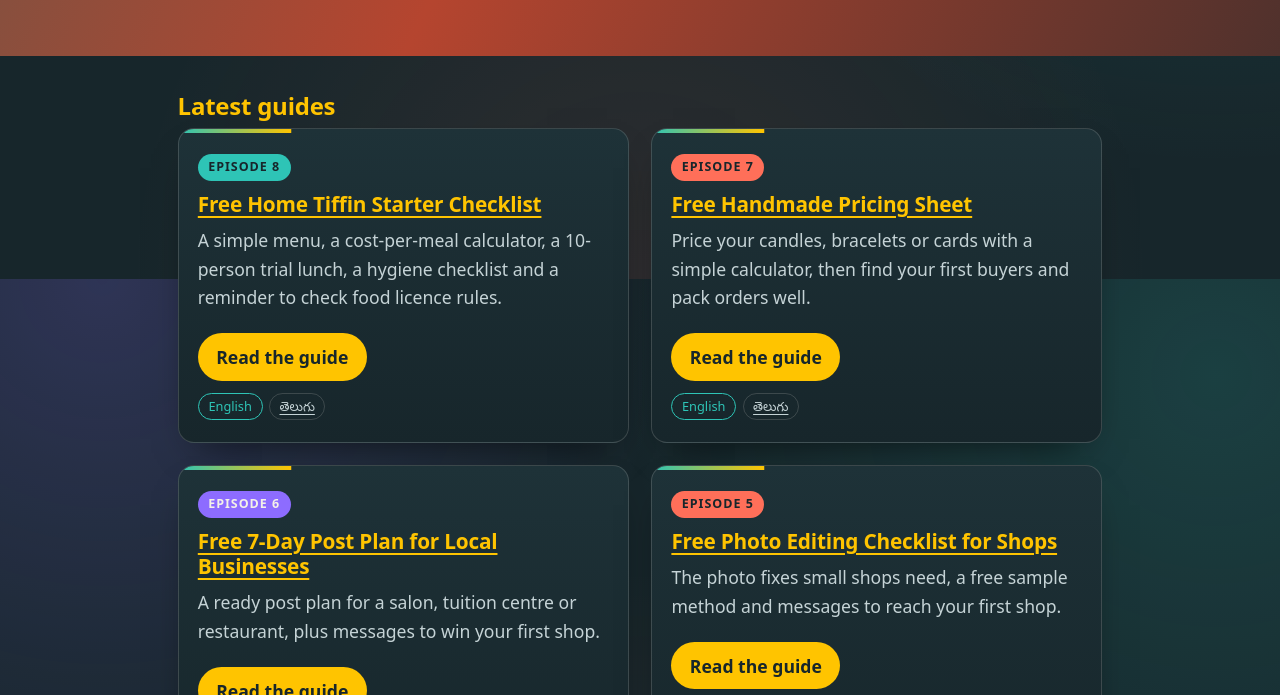
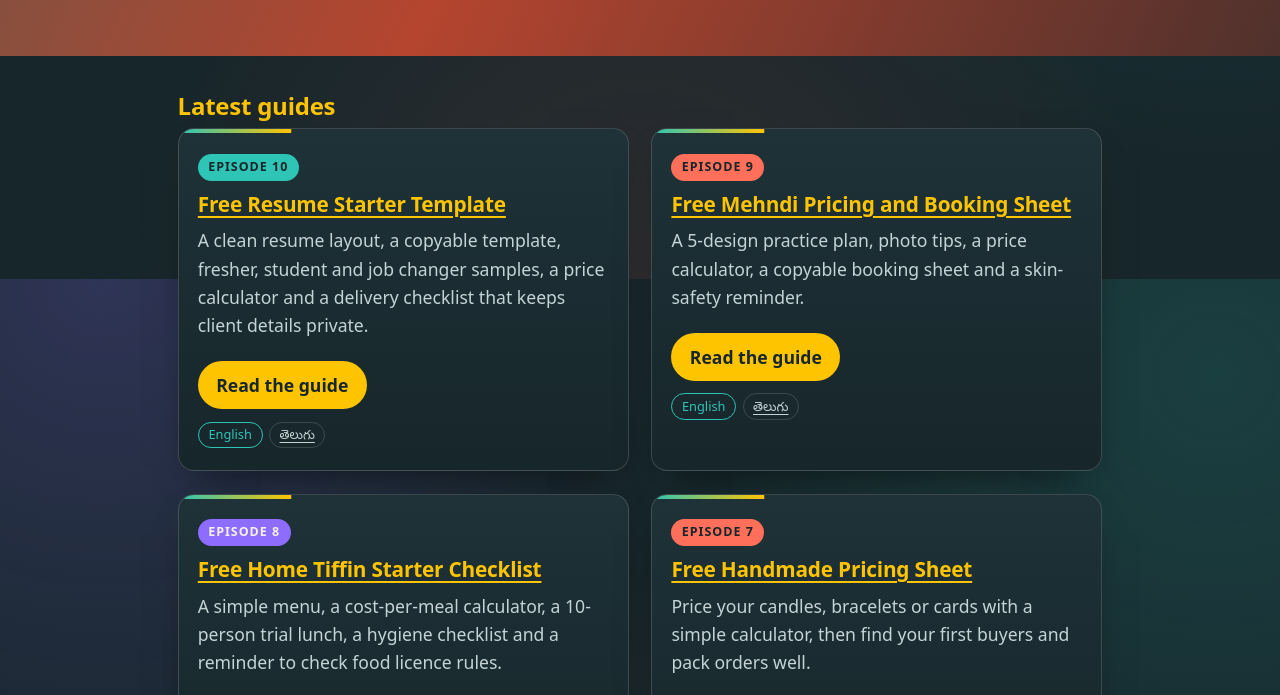
Before and after one commit to VR-DEVELOPMENTS-OFFICIAL/VD-DM-SITES, a plain HTML site: page index.html in a window 1280 px wide. Shown: the part 521-1216 px from the top of the page. Drawn offline with Linux system fonts and the light colour scheme.

Commit message:
Update index.html

```diff
--- a/index.html
+++ b/index.html
@@ -39,7 +39,7 @@
         <p class="daily-note rise rise-4">A new free guide goes up every day.</p>
 
         <ul class="stats rise rise-4" aria-label="At a glance">
-          <li class="stat"><strong data-count="8">8</strong><span>free guides</span></li>
+          <li class="stat"><strong data-count="10">10</strong><span>free guides</span></li>
           <li class="stat"><strong data-count="15">15</strong><span>template ideas</span></li>
           <li class="stat"><strong data-count="10">10</strong><span>checklist points</span></li>
         </ul>
@@ -51,6 +51,26 @@
       <ul class="guide-list">
         <!-- guide card: add each new guide here, at the top, so the newest comes first (copy one card below). -->
         <li class="guide-card" data-reveal style="--d: 0.05s">
+          <span class="kicker">Episode 10</span>
+          <h3><a href="guides/ep10-free-resume-starter-template.html">Free Resume Starter Template</a></h3>
+          <p>A clean resume layout, a copyable template, fresher, student and job changer samples, a price calculator and a delivery checklist that keeps client details private.</p>
+          <a class="button" href="guides/ep10-free-resume-starter-template.html">Read the guide</a>
+          <p class="lang-links" aria-label="Available languages">
+            <span class="lang-pill is-current" lang="en">English</span>
+            <a class="lang-pill" href="guides/te/ep10-free-resume-starter-template.html" lang="te">తెలుగు</a>
+          </p>
+        </li>
+        <li class="guide-card" data-reveal style="--d: 0.1s">
+          <span class="kicker">Episode 9</span>
+          <h3><a href="guides/ep9-free-mehndi-pricing-booking-sheet.html">Free Mehndi Pricing and Booking Sheet</a></h3>
+          <p>A 5-design practice plan, photo tips, a price calculator, a copyable booking sheet and a skin-safety reminder.</p>
+          <a class="button" href="guides/ep9-free-mehndi-pricing-booking-sheet.html">Read the guide</a>
+          <p class="lang-links" aria-label="Available languages">
+            <span class="lang-pill is-current" lang="en">English</span>
+            <a class="lang-pill" href="guides/te/ep9-free-mehndi-pricing-booking-sheet.html" lang="te">తెలుగు</a>
+          </p>
+        </li>
+        <li class="guide-card" data-reveal style="--d: 0.15s">
           <span class="kicker">Episode 8</span>
           <h3><a href="guides/ep8-free-home-tiffin-starter-checklist.html">Free Home Tiffin Starter Checklist</a></h3>
           <p>A simple menu, a cost-per-meal calculator, a 10-person trial lunch, a hygiene checklist and a reminder to check food licence rules.</p>
```
